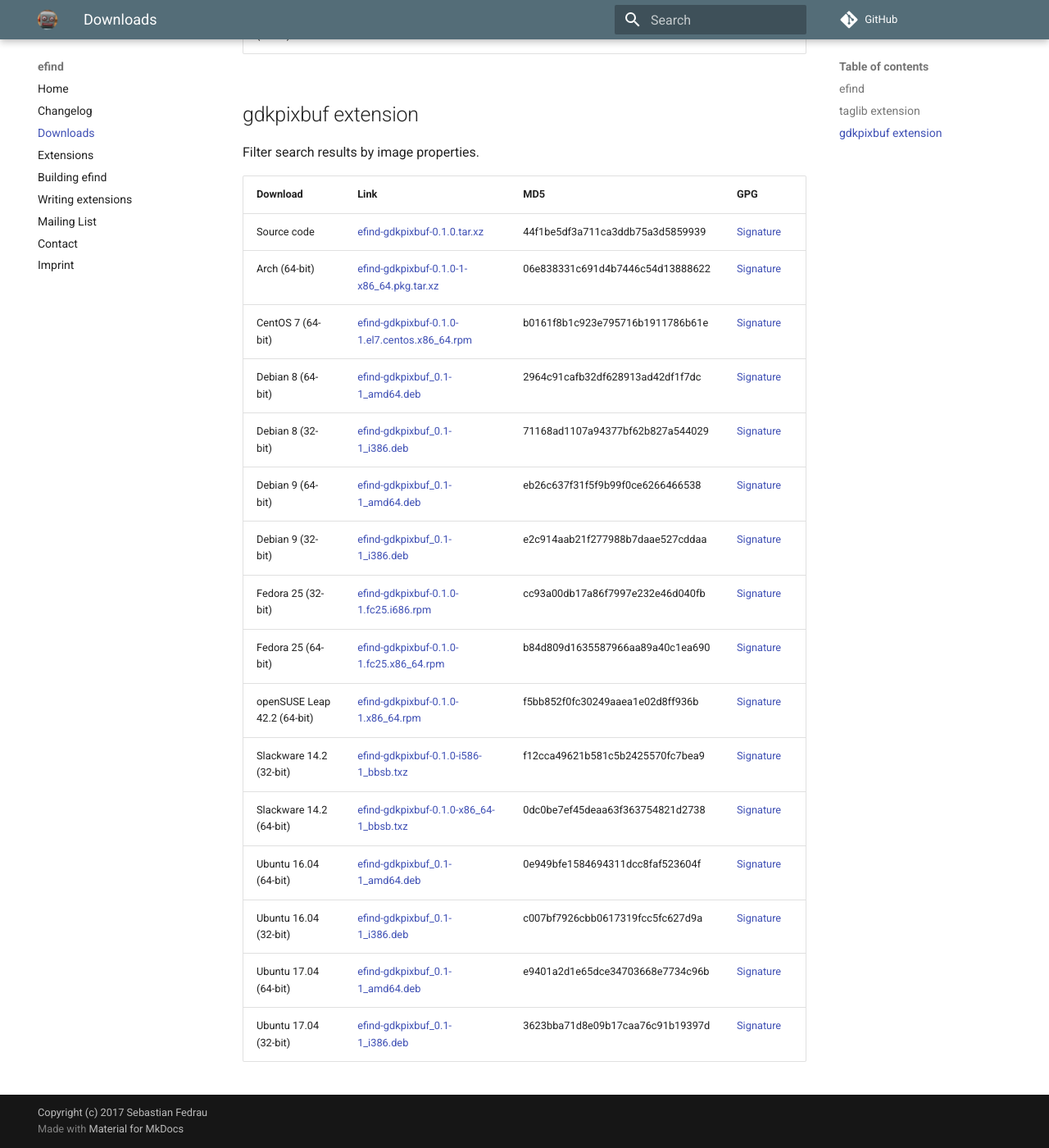
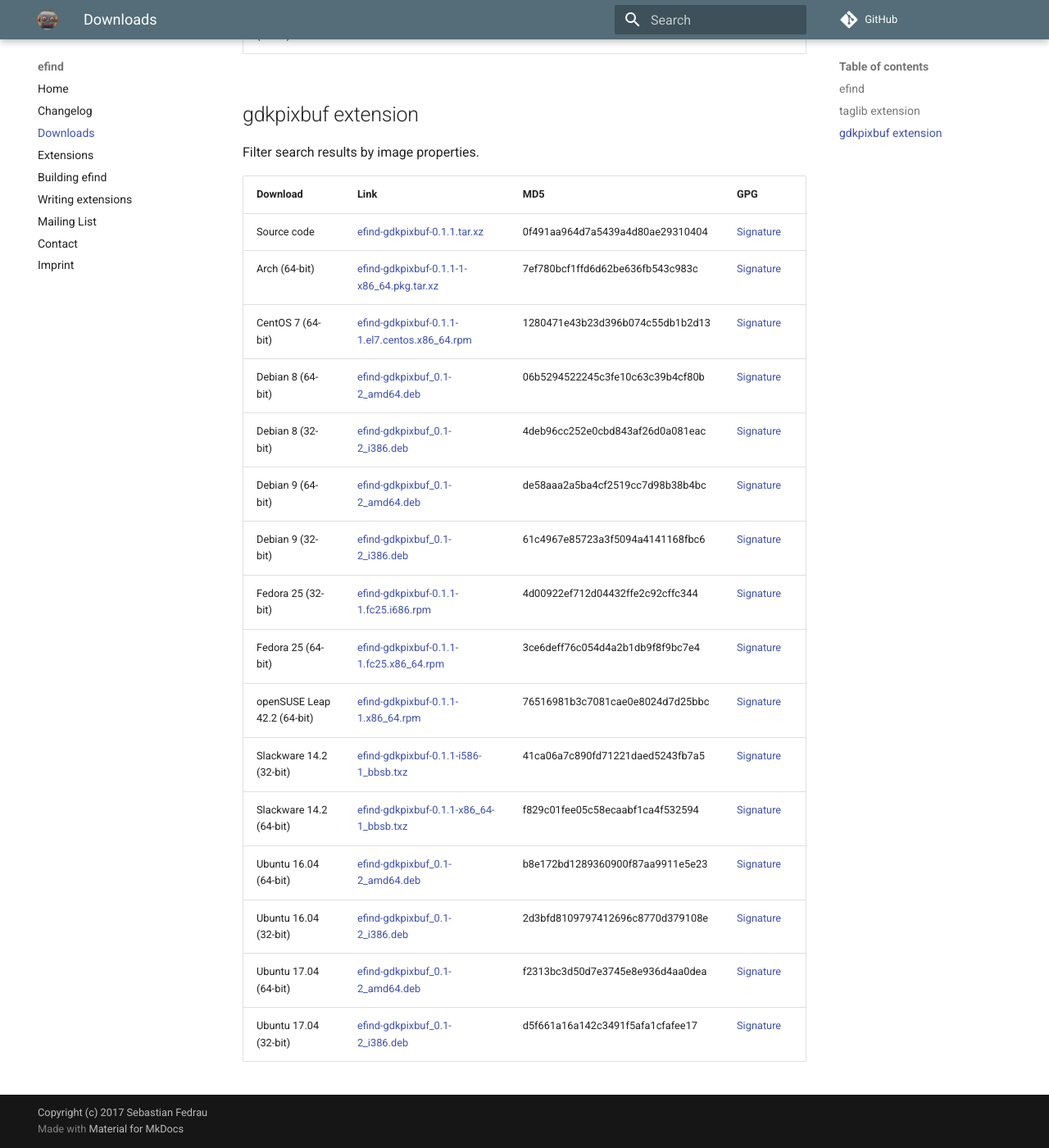
Before and after one commit to 20centaurifux/efind-website, an MkDocs documentation site: the page built from docs/downloads.md, in a window 1280 px wide and 1400 px high, scrolled down 2418 px. Shown: the whole window at 82% size. Built offline with MkDocs 1.6.1 and Material for MkDocs 9.7.7, drawn with Linux system fonts in a browser that asks for light colours; comment, search, counter and statistics services are not loaded; old or Windows-style settings are respelled for this version of MkDocs; some of the changed text lies outside the part shown.

Commit message:
updated downloads page

```diff
--- a/docs/downloads.md
+++ b/docs/downloads.md
@@ -28,21 +28,21 @@
 
 | Download | Link | MD5 | GPG |
 | :------- | :--- | :-- | :-- |
-Source code|[efind-taglib-0.1.0.tar.xz](downloads/source/efind-taglib-0.1.0.tar.xz)|be31ab26752daf5fdb2da9fcc8f5b6e4|[Signature](downloads/source/efind-taglib-0.1.0.tar.xz.asc)
-Arch (64-bit)|[efind-taglib-0.1.0-1-x86_64.pkg.tar.xz](downloads/arch/efind-taglib-0.1.0-1-x86_64.pkg.tar.xz)|5e4f10c469e67ccf0ffbdbb87983a365|[Signature](downloads/arch/efind-taglib-0.1.0-1-x86_64.pkg.tar.xz.asc)
-CentOS 7 (64-bit)|[efind-taglib-0.1.0-1.el7.centos.x86_64.rpm](downloads/centos-7/efind-taglib-0.1.0-1.el7.centos.x86_64.rpm)|bba750aee5cb14a2a775b66fb9902e52|[Signature](downloads/centos-7/efind-taglib-0.1.0-1.el7.centos.x86_64.rpm.asc)
-Debian 8 (64-bit)|[efind-taglib_0.1-1_amd64.deb](downloads/debian-8/efind-taglib_0.1-1_amd64.deb)|5575cf42e6ef031db06a315bf20b160e|[Signature](downloads/debian-8/efind-taglib_0.1-1_amd64.deb.asc)
-Debian 8 (32-bit)|[efind-taglib_0.1-1_i386.deb](downloads/debian-8/efind-taglib_0.1-1_i386.deb)|c79dc0b675d896515e923862565d51b4|[Signature](downloads/debian-8/efind-taglib_0.1-1_i386.deb.asc)
-Debian 9 (64-bit)|[efind-taglib_0.1-1_amd64.deb](downloads/debian-9/efind-taglib_0.1-1_amd64.deb)|8eb02fff281396f07f2f8225863db6d8|[Signature](downloads/debian-9/efind-taglib_0.1-1_amd64.deb.asc)
-Debian 9 (32-bit)|[efind-taglib_0.1-1_i386.deb](downloads/debian-9/efind-taglib_0.1-1_i386.deb)|45a982af0fc792d60f70aa6dac0ccb95|[Signature](downloads/debian-9/efind-taglib_0.1-1_i386.deb.asc)
-Fedora 25 (32-bit)|[efind-taglib-0.1.0-1.fc25.i686.rpm](downloads/fedora-25/efind-taglib-0.1.0-1.fc25.i686.rpm)|0a1f483c5d48e51a641eb96909ac6fd9|[Signature](downloads/fedora-25/efind-taglib-0.1.0-1.fc25.i686.rpm.asc)
-Fedora 25 (64-bit)|[efind-taglib-0.1.0-1.fc25.x86_64.rpm](downloads/fedora-25/efind-taglib-0.1.0-1.fc25.x86_64.rpm)|4fe34954de18cb93c8bba65dfd0cb369|[Signature](downloads/fedora-25/efind-taglib-0.1.0-1.fc25.x86_64.rpm.asc)
-Slackware 14.2 (32-bit)|[efind-taglib-0.1.0-i586-1_bbsb.txz](downloads/slackware-14.2/efind-taglib-0.1.0-i586-1_bbsb.txz)|4955630b8b357e1f702f0dd8c90cb3cb|[Signature](downloads/slackware-14.2/efind-taglib-0.1.0-i586-1_bbsb.txz.asc)
-Slackware 14.2 (64-bit)|[efind-taglib-0.1.0-x86_64-1_bbsb.txz](downloads/slackware-14.2/efind-taglib-0.1.0-x86_64-1_bbsb.txz)|b6fb19dbe2981e8b410ad770963be0a7|[Signature](downloads/slackware-14.2/efind-taglib-0.1.0-x86_64-1_bbsb.txz.asc)
-Ubuntu 16.04 (64-bit)|[efind-taglib_0.1-1_amd64.deb](downloads/ubuntu-16.04/efind-taglib_0.1-1_amd64.deb)|8efc6a31fe9c233f86ac0992125434c8|[Signature](downloads/ubuntu-16.04/efind-taglib_0.1-1_amd64.deb.asc)
-Ubuntu 16.04 (32-bit)|[efind-taglib_0.1-1_i386.deb](downloads/ubuntu-16.04/efind-taglib_0.1-1_i386.deb)|5339f55fbc1d6b1bb812694d428a02a3|[Signature](downloads/ubuntu-16.04/efind-taglib_0.1-1_i386.deb.asc)
-Ubuntu 17.04 (64-bit)|[efind-taglib_0.1-1_amd64.deb](downloads/ubuntu-17.04/efind-taglib_0.1-1_amd64.deb)|2995c5443793d6b0ede98b6647dae3ad|[Signature](downloads/ubuntu-17.04/efind-taglib_0.1-1_amd64.deb.asc)
-Ubuntu 17.04 (32-bit)|[efind-taglib_0.1-1_i386.deb](downloads/ubuntu-17.04/efind-taglib_0.1-1_i386.deb)|205730ff4b209e112a66ccaff7278e5e|[Signature](downloads/ubuntu-17.04/efind-taglib_0.1-1_i386.deb.asc)
+Source code|[efind-taglib-0.1.1.tar.xz](downloads/source/efind-taglib-0.1.1.tar.xz)|adeeb2d9e935e88fe736c64ed6ea0776|[Signature](downloads/source/efind-taglib-0.1.1.tar.xz.asc)
+Arch (64-bit)|[efind-taglib-0.1.1-1-x86_64.pkg.tar.xz](downloads/arch/efind-taglib-0.1.1-1-x86_64.pkg.tar.xz)|27ea65fcfa8c7035b46298073e4aee8b|[Signature](downloads/arch/efind-taglib-0.1.1-1-x86_64.pkg.tar.xz.asc)
+CentOS 7 (64-bit)|[efind-taglib-0.1.1-1.el7.centos.x86_64.rpm](downloads/centos-7/efind-taglib-0.1.1-1.el7.centos.x86_64.rpm)|601137dac9d81bb6f74507be5e850723|[Signature](downloads/centos-7/efind-taglib-0.1.1-1.el7.centos.x86_64.rpm.asc)
+Debian 8 (64-bit)|[efind-taglib_0.1-2_amd64.deb](downloads/debian-8/efind-taglib_0.1-2_amd64.deb)|7ce8f239465134ceb42863d897c29699|[Signature](downloads/debian-8/efind-taglib_0.1-2_amd64.deb.asc)
+Debian 8 (32-bit)|[efind-taglib_0.1-2_i386.deb](downloads/debian-8/efind-taglib_0.1-2_i386.deb)|3f25c0aed6dc383b3bcc42be4bb97eba|[Signature](downloads/debian-8/efind-taglib_0.1-2_i386.deb.asc)
+Debian 9 (64-bit)|[efind-taglib_0.1-2_amd64.deb](downloads/debian-9/efind-taglib_0.1-2_amd64.deb)|35153d67e5a379be8a7faf4ca977468d|[Signature](downloads/debian-9/efind-taglib_0.1-2_amd64.deb.asc)
+Debian 9 (32-bit)|[efind-taglib_0.1-2_i386.deb](downloads/debian-9/efind-taglib_0.1-2_i386.deb)|50a414b27f661e41e83ab5ea5e42f580|[Signature](downloads/debian-9/efind-taglib_0.1-2_i386.deb.asc)
+Fedora 25 (32-bit)|[efind-taglib-0.1.1-1.fc25.i686.rpm](downloads/fedora-25/efind-taglib-0.1.1-1.fc25.i686.rpm)|4979d23aa6c293ea65867ee8098d2c7c|[Signature](downloads/fedora-25/efind-taglib-0.1.1-1.fc25.i686.rpm.asc)
+Fedora 25 (64-bit)|[efind-taglib-0.1.1-1.fc25.x86_64.rpm](downloads/fedora-25/efind-taglib-0.1.1-1.fc25.x86_64.rpm)|98eb93c110a3e484ed77820081c2a419|[Signature](downloads/fedora-25/efind-taglib-0.1.1-1.fc25.x86_64.rpm.asc)
+Slackware 14.2 (32-bit)|[efind-taglib-0.1.1-i586-1_bbsb.txz](downloads/slackware-14.2/efind-taglib-0.1.1-i586-1_bbsb.txz)|9efb44f69f018b99e71636a1d5f8f9df|[Signature](downloads/slackware-14.2/efind-taglib-0.1.1-i586-1_bbsb.txz.asc)
+Slackware 14.2 (64-bit)|[efind-taglib-0.1.1-x86_64-1_bbsb.txz](downloads/slackware-14.2/efind-taglib-0.1.1-x86_64-1_bbsb.txz)|36adeb12e171583d970ea3620e6a0795|[Signature](downloads/slackware-14.2/efind-taglib-0.1.1-x86_64-1_bbsb.txz.asc)
+Ubuntu 16.04 (64-bit)|[efind-taglib_0.1-2_amd64.deb](downloads/ubuntu-16.04/efind-taglib_0.1-2_amd64.deb)|84072c427875b64b87594ca8100d4aa3|[Signature](downloads/ubuntu-16.04/efind-taglib_0.1-2_amd64.deb.asc)
+Ubuntu 16.04 (32-bit)|[efind-taglib_0.1-2_i386.deb](downloads/ubuntu-16.04/efind-taglib_0.1-2_i386.deb)|a5a6e31de67cc6a4c48ccba03e3c976d|[Signature](downloads/ubuntu-16.04/efind-taglib_0.1-2_i386.deb.asc)
+Ubuntu 17.04 (64-bit)|[efind-taglib_0.1-2_amd64.deb](downloads/ubuntu-17.04/efind-taglib_0.1-2_amd64.deb)|f63f02d28f41f03c00feb3d310670f89|[Signature](downloads/ubuntu-17.04/efind-taglib_0.1-2_amd64.deb.asc)
+Ubuntu 17.04 (32-bit)|[efind-taglib_0.1-2_i386.deb](downloads/ubuntu-17.04/efind-taglib_0.1-2_i386.deb)|57ca8768d3b64f3fc64bd020eecc3759|[Signature](downloads/ubuntu-17.04/efind-taglib_0.1-2_i386.deb.asc)
 
 ##gdkpixbuf extension
 
@@ -50,19 +50,19 @@
 
 | Download | Link | MD5 | GPG |
 | :------- | :--- | :-- | :-- |
-Source code|[efind-gdkpixbuf-0.1.0.tar.xz](downloads/source/efind-gdkpixbuf-0.1.0.tar.xz)|44f1be5df3a711ca3ddb75a3d5859939|[Signature](downloads/source/efind-gdkpixbuf-0.1.0.tar.xz.asc)
-Arch (64-bit)|[efind-gdkpixbuf-0.1.0-1-x86_64.pkg.tar.xz](downloads/arch/efind-gdkpixbuf-0.1.0-1-x86_64.pkg.tar.xz)|06e838331c691d4b7446c54d13888622|[Signature](downloads/arch/efind-gdkpixbuf-0.1.0-1-x86_64.pkg.tar.xz.asc)
-CentOS 7 (64-bit)|[efind-gdkpixbuf-0.1.0-1.el7.centos.x86_64.rpm](downloads/centos-7/efind-gdkpixbuf-0.1.0-1.el7.centos.x86_64.rpm)|b0161f8b1c923e795716b1911786b61e|[Signature](downloads/centos-7/efind-gdkpixbuf-0.1.0-1.el7.centos.x86_64.rpm.asc)
-Debian 8 (64-bit)|[efind-gdkpixbuf_0.1-1_amd64.deb](downloads/debian-8/efind-gdkpixbuf_0.1-1_amd64.deb)|2964c91cafb32df628913ad42df1f7dc|[Signature](downloads/debian-8/efind-gdkpixbuf_0.1-1_amd64.deb.asc)
-Debian 8 (32-bit)|[efind-gdkpixbuf_0.1-1_i386.deb](downloads/debian-8/efind-gdkpixbuf_0.1-1_i386.deb)|71168ad1107a94377bf62b827a544029|[Signature](downloads/debian-8/efind-gdkpixbuf_0.1-1_i386.deb.asc)
-Debian 9 (64-bit)|[efind-gdkpixbuf_0.1-1_amd64.deb](downloads/debian-9/efind-gdkpixbuf_0.1-1_amd64.deb)|eb26c637f31f5f9b99f0ce6266466538|[Signature](downloads/debian-9/efind-gdkpixbuf_0.1-1_amd64.deb.asc)
-Debian 9 (32-bit)|[efind-gdkpixbuf_0.1-1_i386.deb](downloads/debian-9/efind-gdkpixbuf_0.1-1_i386.deb)|e2c914aab21f277988b7daae527cddaa|[Signature](downloads/debian-9/efind-gdkpixbuf_0.1-1_i386.deb.asc)
-Fedora 25 (32-bit)|[efind-gdkpixbuf-0.1.0-1.fc25.i686.rpm](downloads/fedora-25/efind-gdkpixbuf-0.1.0-1.fc25.i686.rpm)|cc93a00db17a86f7997e232e46d040fb|[Signature](downloads/fedora-25/efind-gdkpixbuf-0.1.0-1.fc25.i686.rpm.asc)
-Fedora 25 (64-bit)|[efind-gdkpixbuf-0.1.0-1.fc25.x86_64.rpm](downloads/fedora-25/efind-gdkpixbuf-0.1.0-1.fc25.x86_64.rpm)|b84d809d1635587966aa89a40c1ea690|[Signature](downloads/fedora-25/efind-gdkpixbuf-0.1.0-1.fc25.x86_64.rpm.asc)
-openSUSE Leap 42.2 (64-bit)|[efind-gdkpixbuf-0.1.0-1.x86_64.rpm](downloads/opensuse-leap/efind-gdkpixbuf-0.1.0-1.x86_64.rpm)|f5bb852f0fc30249aaea1e02d8ff936b|[Signature](downloads/opensuse-leap/efind-gdkpixbuf-0.1.0-1.x86_64.rpm.asc)
-Slackware 14.2 (32-bit)|[efind-gdkpixbuf-0.1.0-i586-1_bbsb.txz](downloads/slackware-14.2/efind-gdkpixbuf-0.1.0-i586-1_bbsb.txz)|f12cca49621b581c5b2425570fc7bea9|[Signature](downloads/slackware-14.2/efind-gdkpixbuf-0.1.0-i586-1_bbsb.txz.asc)
-Slackware 14.2 (64-bit)|[efind-gdkpixbuf-0.1.0-x86_64-1_bbsb.txz](downloads/slackware-14.2/efind-gdkpixbuf-0.1.0-x86_64-1_bbsb.txz)|0dc0be7ef45deaa63f363754821d2738|[Signature](downloads/slackware-14.2/efind-gdkpixbuf-0.1.0-x86_64-1_bbsb.txz.asc)
-Ubuntu 16.04 (64-bit)|[efind-gdkpixbuf_0.1-1_amd64.deb](downloads/ubuntu-16.04/efind-gdkpixbuf_0.1-1_amd64.deb)|0e949bfe1584694311dcc8faf523604f|[Signature](downloads/ubuntu-16.04/efind-gdkpixbuf_0.1-1_amd64.deb.asc)
-Ubuntu 16.04 (32-bit)|[efind-gdkpixbuf_0.1-1_i386.deb](downloads/ubuntu-16.04/efind-gdkpixbuf_0.1-1_i386.deb)|c007bf7926cbb0617319fcc5fc627d9a|[Signature](downloads/ubuntu-16.04/efind-gdkpixbuf_0.1-1_i386.deb.asc)
-Ubuntu 17.04 (64-bit)|[efind-gdkpixbuf_0.1-1_amd64.deb](downloads/ubuntu-17.04/efind-gdkpixbuf_0.1-1_amd64.deb)|e9401a2d1e65dce34703668e7734c96b|[Signature](downloads/ubuntu-17.04/efind-gdkpixbuf_0.1-1_amd64.deb.asc)
-Ubuntu 17.04 (32-bit)|[efind-gdkpixbuf_0.1-1_i386.deb](downloads/ubuntu-17.04/efind-gdkpixbuf_0.1-1_i386.deb)|3623bba71d8e09b17caa76c91b19397d|[Signature](downloads/ubuntu-17.04/efind-gdkpixbuf_0.1-1_i386.deb.asc)
+Source code|[efind-gdkpixbuf-0.1.1.tar.xz](downloads/source/efind-gdkpixbuf-0.1.1.tar.xz)|0f491aa964d7a5439a4d80ae29310404|[Signature](downloads/source/efind-gdkpixbuf-0.1.1.tar.xz.asc)
+Arch (64-bit)|[efind-gdkpixbuf-0.1.1-1-x86_64.pkg.tar.xz](downloads/arch/efind-gdkpixbuf-0.1.1-1-x86_64.pkg.tar.xz)|7ef780bcf1ffd6d62be636fb543c983c|[Signature](downloads/arch/efind-gdkpixbuf-0.1.1-1-x86_64.pkg.tar.xz.asc)
+CentOS 7 (64-bit)|[efind-gdkpixbuf-0.1.1-1.el7.centos.x86_64.rpm](downloads/centos-7/efind-gdkpixbuf-0.1.1-1.el7.centos.x86_64.rpm)|1280471e43b23d396b074c55db1b2d13|[Signature](downloads/centos-7/efind-gdkpixbuf-0.1.1-1.el7.centos.x86_64.rpm.asc)
+Debian 8 (64-bit)|[efind-gdkpixbuf_0.1-2_amd64.deb](downloads/debian-8/efind-gdkpixbuf_0.1-2_amd64.deb)|06b5294522245c3fe10c63c39b4cf80b|[Signature](downloads/debian-8/efind-gdkpixbuf_0.1-2_amd64.deb.asc)
+Debian 8 (32-bit)|[efind-gdkpixbuf_0.1-2_i386.deb](downloads/debian-8/efind-gdkpixbuf_0.1-2_i386.deb)|4deb96cc252e0cbd843af26d0a081eac|[Signature](downloads/debian-8/efind-gdkpixbuf_0.1-2_i386.deb.asc)
+Debian 9 (64-bit)|[efind-gdkpixbuf_0.1-2_amd64.deb](downloads/debian-9/efind-gdkpixbuf_0.1-2_amd64.deb)|de58aaa2a5ba4cf2519cc7d98b38b4bc|[Signature](downloads/debian-9/efind-gdkpixbuf_0.1-2_amd64.deb.asc)
+Debian 9 (32-bit)|[efind-gdkpixbuf_0.1-2_i386.deb](downloads/debian-9/efind-gdkpixbuf_0.1-2_i386.deb)|61c4967e85723a3f5094a4141168fbc6|[Signature](downloads/debian-9/efind-gdkpixbuf_0.1-2_i386.deb.asc)
+Fedora 25 (32-bit)|[efind-gdkpixbuf-0.1.1-1.fc25.i686.rpm](downloads/fedora-25/efind-gdkpixbuf-0.1.1-1.fc25.i686.rpm)|4d00922ef712d04432ffe2c92cffc344|[Signature](downloads/fedora-25/efind-gdkpixbuf-0.1.1-1.fc25.i686.rpm.asc)
+Fedora 25 (64-bit)|[efind-gdkpixbuf-0.1.1-1.fc25.x86_64.rpm](downloads/fedora-25/efind-gdkpixbuf-0.1.1-1.fc25.x86_64.rpm)|3ce6deff76c054d4a2b1db9f8f9bc7e4|[Signature](downloads/fedora-25/efind-gdkpixbuf-0.1.1-1.fc25.x86_64.rpm.asc)
+openSUSE Leap 42.2 (64-bit)|[efind-gdkpixbuf-0.1.1-1.x86_64.rpm](downloads/opensuse-leap/efind-gdkpixbuf-0.1.1-1.x86_64.rpm)|76516981b3c7081cae0e8024d7d25bbc|[Signature](downloads/opensuse-leap/efind-gdkpixbuf-0.1.1-1.x86_64.rpm.asc)
+Slackware 14.2 (32-bit)|[efind-gdkpixbuf-0.1.1-i586-1_bbsb.txz](downloads/slackware-14.2/efind-gdkpixbuf-0.1.1-i586-1_bbsb.txz)|41ca06a7c890fd71221daed5243fb7a5|[Signature](downloads/slackware-14.2/efind-gdkpixbuf-0.1.1-i586-1_bbsb.txz.asc)
+Slackware 14.2 (64-bit)|[efind-gdkpixbuf-0.1.1-x86_64-1_bbsb.txz](downloads/slackware-14.2/efind-gdkpixbuf-0.1.1-x86_64-1_bbsb.txz)|f829c01fee05c58ecaabf1ca4f532594|[Signature](downloads/slackware-14.2/efind-gdkpixbuf-0.1.1-x86_64-1_bbsb.txz.asc)
+Ubuntu 16.04 (64-bit)|[efind-gdkpixbuf_0.1-2_amd64.deb](downloads/ubuntu-16.04/efind-gdkpixbuf_0.1-2_amd64.deb)|b8e172bd1289360900f87aa9911e5e23|[Signature](downloads/ubuntu-16.04/efind-gdkpixbuf_0.1-2_amd64.deb.asc)
+Ubuntu 16.04 (32-bit)|[efind-gdkpixbuf_0.1-2_i386.deb](downloads/ubuntu-16.04/efind-gdkpixbuf_0.1-2_i386.deb)|2d3bfd8109797412696c8770d379108e|[Signature](downloads/ubuntu-16.04/efind-gdkpixbuf_0.1-2_i386.deb.asc)
+Ubuntu 17.04 (64-bit)|[efind-gdkpixbuf_0.1-2_amd64.deb](downloads/ubuntu-17.04/efind-gdkpixbuf_0.1-2_amd64.deb)|f2313bc3d50d7e3745e8e936d4aa0dea|[Signature](downloads/ubuntu-17.04/efind-gdkpixbuf_0.1-2_amd64.deb.asc)
+Ubuntu 17.04 (32-bit)|[efind-gdkpixbuf_0.1-2_i386.deb](downloads/ubuntu-17.04/efind-gdkpixbuf_0.1-2_i386.deb)|d5f661a16a142c3491f5afa1cfafee17|[Signature](downloads/ubuntu-17.04/efind-gdkpixbuf_0.1-2_i386.deb.asc)
```
Also changed, not shown: docs/howto-extensions.md (+0 -31 lines).
